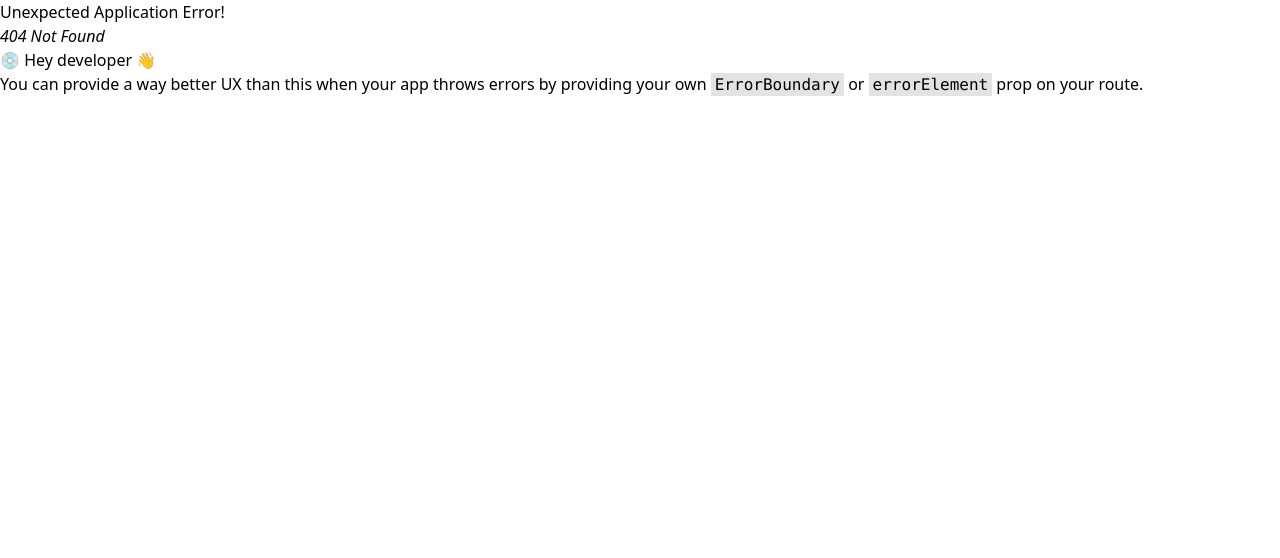
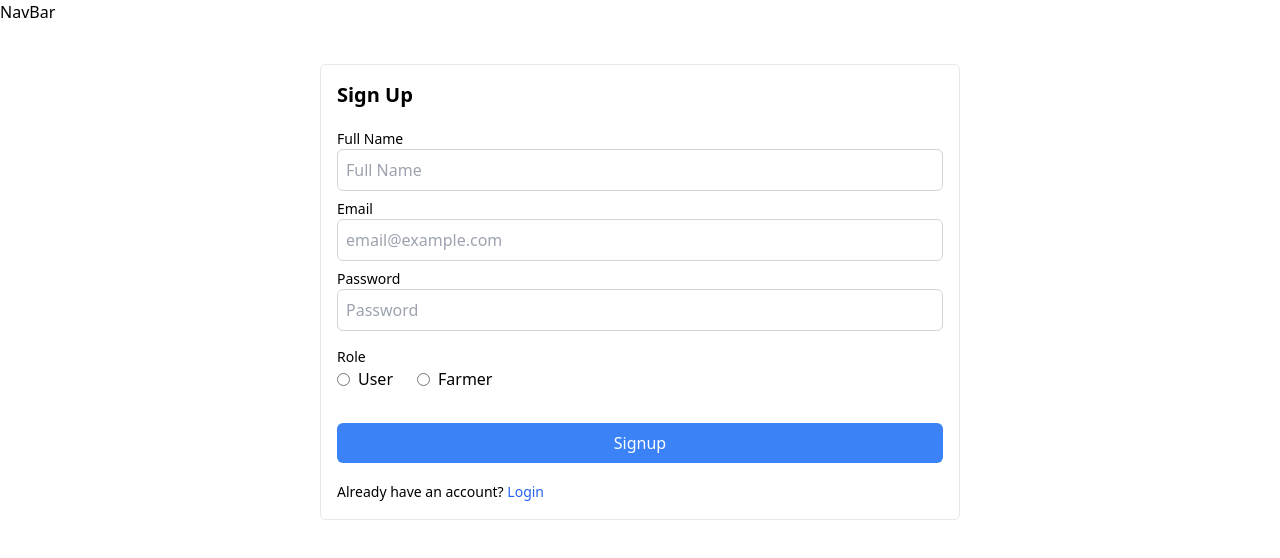
Before and after one commit to Himanshu-coder007/iisf-frontend, a React (Create React App) app: page /signup in a window 1280 px wide. Before the commit this address had no page. Shown: the top 558 px of the page. Built offline with nearby package versions, Linux system fonts and the light colour scheme.

Commit message:
login and singup ui created

```diff
--- a/src/components/Shared/Signup.jsx
+++ b/src/components/Shared/Signup.jsx
@@ -1,9 +1,154 @@
-import React from 'react'
+import React, { useState } from "react";
+import Navbar from "./NavBar.jsx";
+import { Link, useNavigate } from "react-router-dom";
+import { USER_API_END_POINT } from "../../utils/constant.js";
+import axios from "axios";
+import { toast, ToastContainer } from 'react-toastify';  // Import react-toastify
+import 'react-toastify/dist/ReactToastify.css';  // Import react-toastify CSS
+import { useDispatch, useSelector } from 'react-redux';
+import { setLoading } from '../../redux/authSlice.js';
+import { Loader2 } from 'lucide-react';
 
 const Signup = () => {
+  const [input, setInput] = useState({
+    fullname: "",
+    email: "",
+    password: "",
+    role: "",
+  });
+
+  const { loading } = useSelector(store => store.auth);
+  const dispatch = useDispatch();
+  const navigate = useNavigate();
+
+  const changeEventHandler = (e) => {
+    setInput({ ...input, [e.target.name]: e.target.value });
+  };
+
+  const submitHandler = async (e) => {
+    e.preventDefault();
+    try {
+      dispatch(setLoading(true));
+      const res = await axios.post(`${USER_API_END_POINT}/register`, input, {
+        headers: { "Content-Type": "application/json" },
+        withCredentials: true,
+      });
+      if (res.data.success) {
+        navigate("/login");
+        toast.success(res.data.message, { position: "top-right" });  // Ensure the success message is shown
+      } else {
+        toast.error(res.data.message || "Something went wrong!", { position: "top-right" });
+      }
+    } catch (error) {
+      console.log(error);
+      toast.error(error.response?.data?.message || "An error occurred", { position: "top-right" });
+    } finally {
+      dispatch(setLoading(false));
+    }
+  };
+
   return (
-    <div>Signup</div>
-  )
-}
+    <div>
+      <Navbar />
+      <div className="flex items-center justify-center max-w-7xl mx-auto">
+        <form
+          onSubmit={submitHandler}
+          className="w-1/2 border border-gray-200 rounded-md p-4 my-10"
+        >
+          <h1 className="font-bold text-xl mb-5">Sign Up</h1>
+          <div className="my-2">
+            <label htmlFor="fullname" className="block text-sm">Full Name</label>
+            <input
+              type="text"
+              value={input.fullname}
+              name="fullname"
+              onChange={changeEventHandler}
+              placeholder="Full Name"
+              id="fullname"
+              className="w-full p-2 border border-gray-300 rounded-md"
+            />
+          </div>
+          <div className="my-2">
+            <label htmlFor="email" className="block text-sm">Email</label>
+            <input
+              type="email"
+              value={input.email}
+              name="email"
+              onChange={changeEventHandler}
+              placeholder="email@example.com"
+              id="email"
+              className="w-full p-2 border border-gray-300 rounded-md"
+            />
+          </div>
+          <div className="my-2">
+            <label htmlFor="password" className="block text-sm">Password</label>
+            <input
+              type="password"
+              value={input.password}
+              name="password"
+              onChange={changeEventHandler}
+              placeholder="Password"
+              id="password"
+              className="w-full p-2 border border-gray-300 rounded-md"
+            />
+          </div>
 
-export default Signup
+          {/* Radio Button for Role Selection */}
+          <div className="my-4">
+            <label className="block text-sm">Role</label>
+            <div className="flex items-center gap-6">
+              <div className="flex items-center">
+                <input
+                  type="radio"
+                  id="user"
+                  name="role"
+                  value="user"
+                  checked={input.role === "user"}
+                  onChange={changeEventHandler}
+                  className="mr-2"
+                />
+                <label htmlFor="user">User</label>
+              </div>
+              <div className="flex items-center">
+                <input
+                  type="radio"
+                  id="farmer"
+                  name="role"
+                  value="farmer"
+                  checked={input.role === "farmer"}
+                  onChange={changeEventHandler}
+                  className="mr-2"
+                />
+                <label htmlFor="farmer">Farmer</label>
+              </div>
+            </div>
+          </div>
+
+          {/* Submit Button */}
+          {loading ? (
+            <button className="w-full my-4 p-2 bg-blue-500 text-white rounded-md flex items-center justify-center">
+              <Loader2 className="mr-2 h-4 w-4 animate-spin" />
+              Please Wait
+            </button>
+          ) : (
+            <button type="submit" className="w-full my-4 p-2 bg-blue-500 text-white rounded-md">
+              Signup
+            </button>
+          )}
+
+          <span className="text-sm">
+            Already have an account?{" "}
+            <Link to="/login" className="text-blue-600">
+              Login
+            </Link>
+          </span>
+        </form>
+      </div>
+
+      {/* ToastContainer should be outside of the form */}
+      <ToastContainer position="top-right" autoClose={5000} hideProgressBar={false} newestOnTop={true} closeOnClick pauseOnHover />
+    </div>
+  );
+};
+
+export default Signup;
```
Also changed, not shown: src/App.js (+6 -1 lines).
